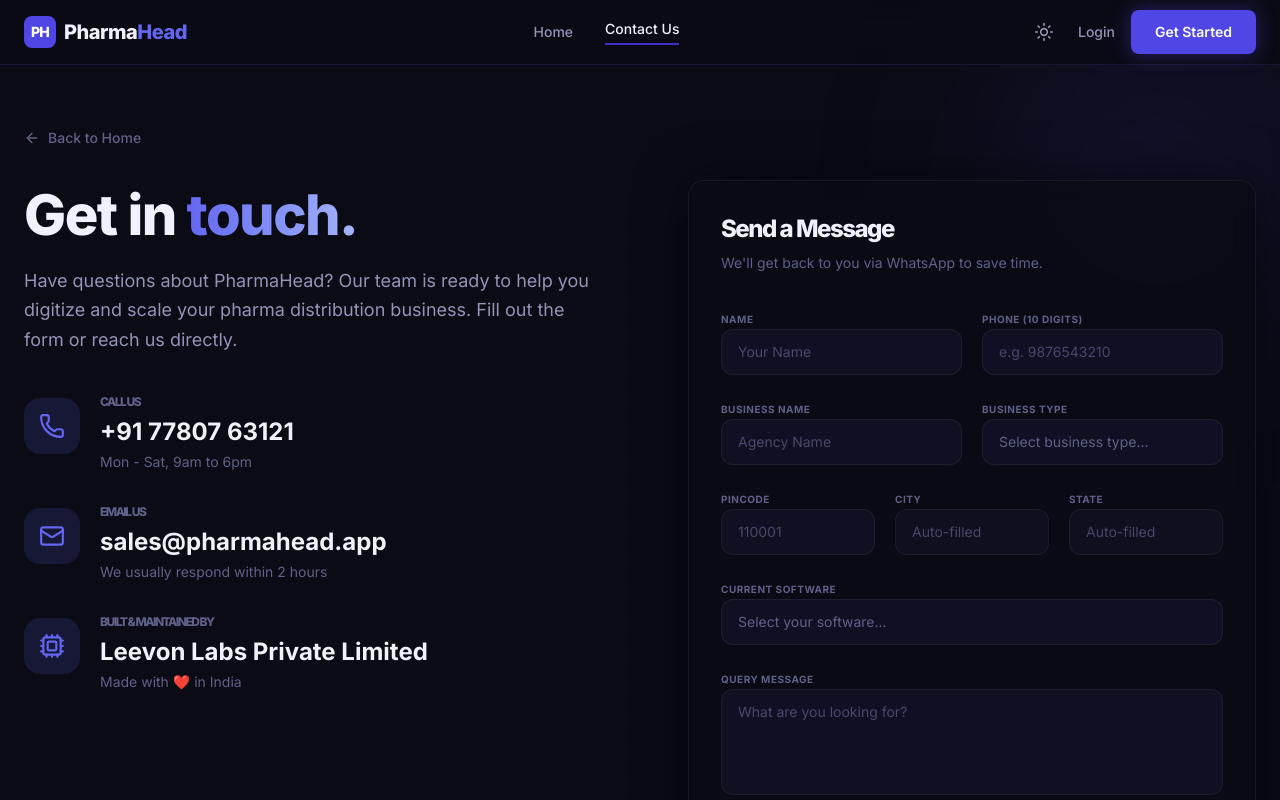
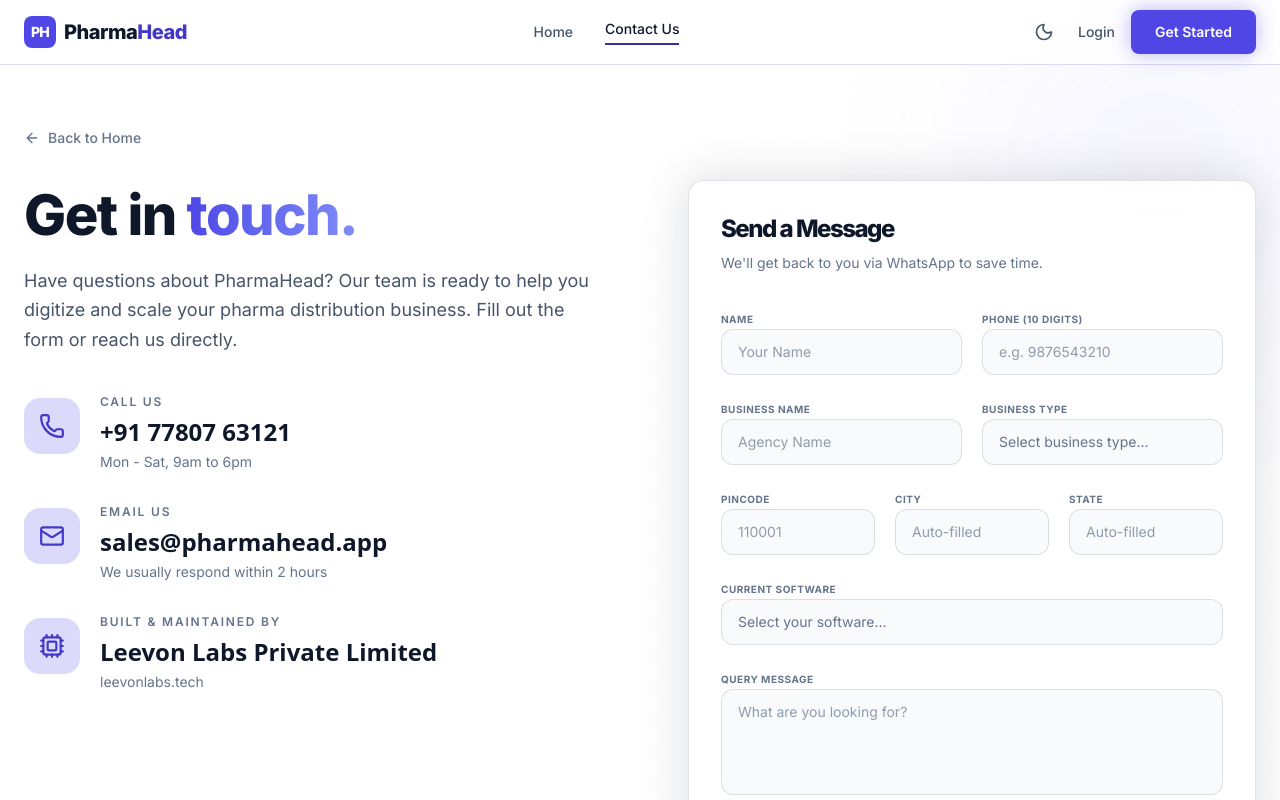
Before and after one commit to shanmukvarada/PHARMAHEAD-LANDING-PAGE, a React (Vite) app: page / in a window 1280 px wide. Both pictures are taken after a click on the button "Contact Us". Shown: the top 800 px of the page. Built offline with nearby package versions, Linux system fonts and the light colour scheme.

Commit message:
feat: Refactor color palette and typography
Updates the color palette to use a new set of purple hues for branding and adjusts typography styles for improved readability and visual hierarchy. This includes changes to gradient definitions and text element styling.

```diff
--- a/src/App.tsx
+++ b/src/App.tsx
@@ -116,7 +116,7 @@
         {/* Contact Info Side */}
         <div className="space-y-10 fade-up">
           <div>
-            <h1 className="text-[clamp(2.5rem,5vw,3.5rem)] font-heading font-black text-txt tracking-tight mb-4 leading-tight">Get in <span className="text-transparent bg-clip-text bg-gradient-to-r from-ph-lt to-[#A5B4FC]">touch.</span></h1>
+            <h1 className="text-[clamp(2.5rem,5vw,3.5rem)] font-heading font-black text-txt tracking-tight mb-4 leading-tight">Get in <span className="text-transparent bg-clip-text bg-gradient-to-r from-grad-1 to-grad-2">touch.</span></h1>
             <p className="text-lg text-txt2 leading-relaxed">
               Have questions about PharmaHead? Our team is ready to help you digitize and scale your pharma distribution business. Fill out the form or reach us directly.
             </p>
@@ -128,8 +128,8 @@
                 <Phone size={26} />
               </div>
               <div className="flex-1 overflow-hidden">
-                <h4 className="text-xs font-bold text-txt3 uppercase tracking-widest mb-1.5">Call Us</h4>
-                <p className="text-2xl font-heading font-bold text-txt hover:text-ph-lt transition-colors cursor-pointer truncate">+91 77807 63121</p>
+                <p className="text-xs font-semibold text-txt3 uppercase tracking-[0.15em] mb-1.5">Call Us</p>
+                <p className="text-xl sm:text-2xl font-sans font-bold text-txt hover:text-ph-lt transition-colors cursor-pointer truncate">+91 77807 63121</p>
                 <p className="text-sm text-txt3 mt-1">Mon - Sat, 9am to 6pm</p>
               </div>
             </div>
@@ -139,8 +139,8 @@
                 <Mail size={26} />
               </div>
               <div className="flex-1 overflow-hidden">
-                <h4 className="text-xs font-bold text-txt3 uppercase tracking-widest mb-1.5">Email Us</h4>
-                <a href="mailto:sales@pharmahead.app" className="text-2xl font-heading font-bold text-txt hover:text-ph-lt transition-colors truncate block">sales@pharmahead.app</a>
+                <p className="text-xs font-semibold text-txt3 uppercase tracking-[0.15em] mb-1.5">Email Us</p>
+                <a href="mailto:sales@pharmahead.app" className="text-xl sm:text-2xl font-sans font-bold text-txt hover:text-ph-lt transition-colors truncate block">sales@pharmahead.app</a>
                 <p className="text-sm text-txt3 mt-1">We usually respond within 2 hours</p>
               </div>
             </div>
@@ -150,16 +150,16 @@
                 <Cpu size={26} />
               </div>
               <div className="flex-1 overflow-hidden">
-                <h4 className="text-xs font-bold text-txt3 uppercase tracking-widest mb-1.5">Built & Maintained By</h4>
-                <p className="text-2xl font-heading font-bold text-txt truncate">Leevon Labs Private Limited</p>
-                <p className="text-sm text-txt3 mt-1">Made with ❤️ in India</p>
+                <p className="text-xs font-semibold text-txt3 uppercase tracking-[0.15em] mb-1.5">Built & Maintained By</p>
+                <p className="text-xl sm:text-2xl font-sans font-bold text-txt truncate">Leevon Labs Private Limited</p>
+                <a href="https://leevonlabs.tech" target="_blank" rel="noopener noreferrer" className="text-sm text-txt3 hover:text-ph-lt transition-colors mt-1 block">leevonlabs.tech</a>
               </div>
             </div>
           </div>
         </div>
 
         {/* Form Side */}
-        <div className="bg-dark/80 backdrop-blur-md border border-border2 rounded-2xl shadow-[0_0_50px_rgba(0,0,0,0.5)] flex flex-col fade-up overflow-hidden relative">
+        <div className="bg-[var(--theme-form-bg)] backdrop-blur-md border border-border2 rounded-2xl shadow-[0_0_50px_var(--theme-shadow-heavy)] flex flex-col fade-up overflow-hidden relative">
           <div className="p-6 sm:p-8">
             <h3 className="text-2xl font-heading font-bold text-txt mb-2">Send a Message</h3>
             <p className="text-sm text-txt3 mb-8">We'll get back to you via WhatsApp to save time.</p>
@@ -258,7 +258,7 @@
       B2B SaaS for Pharma Distributors in India
     </div>
     <h1 className="text-[clamp(1.75rem,7vw,3.75rem)] md:text-6xl font-heading font-bold text-txt mb-2 md:mb-6 leading-[1.1] md:leading-[1.1] tracking-tight text-balance shrink-0">
-      Your entire pharma business, <span className="text-transparent bg-clip-text bg-gradient-to-r from-ph-lt to-[#A5B4FC]">digitized.</span>
+      Your entire pharma business, <span className="text-transparent bg-clip-text bg-gradient-to-r from-grad-1 to-grad-2">digitized.</span>
     </h1>
     <p className="text-[clamp(0.85rem,3.5vw,1rem)] md:text-base text-txt2 max-w-3xl mb-4 md:mb-8 leading-[1.4] md:leading-[1.6] shrink-0 px-2 lg:px-0">
       The complete operating platform for Indian pharma distributors and retailers — orders, inventory, GST, collections, and field sales. All connected. All automatic.
@@ -582,7 +582,7 @@
           </div>
 
           <div className="order-1 md:order-2">
-            <div className="w-full bg-dark3 border border-border2 rounded-xl shadow-[0_40px_100px_rgba(0,0,0,0.4)] overflow-hidden">
+            <div className="w-full bg-dark3 border border-border2 rounded-xl shadow-[0_40px_100px_var(--theme-shadow-heavy)] overflow-hidden">
               <div className="h-12 bg-overlay border-b border-border2 flex items-center px-4 justify-between">
                 <div className="text-txt text-sm font-semibold">{activeData.cardTitle}</div>
                 <div className="flex gap-1.5">
@@ -991,7 +991,7 @@
 );
 
 export default function App() {
-  const [isDark, setIsDark] = useState(true);
+  const [isDark, setIsDark] = useState(false);
   const [currentPage, setCurrentPage] = useState<'home' | 'contact'>('home');
 
   // Apply theme class
@@ -1022,7 +1022,7 @@
   return (
     <div className="relative selection:bg-ph2 selection:text-white pb-0 overflow-x-hidden">
       {/* Background glow orb */}
-      <div className="fixed -top-[10%] -right-[10%] w-[500px] h-[500px] bg-[radial-gradient(circle,rgba(79,70,229,0.15)_0%,transparent_70%)] blur-[80px] -z-10 pointer-events-none transition-opacity duration-300"></div>
+      <div className="fixed -top-[10%] -right-[10%] w-[500px] h-[500px] bg-[radial-gradient(circle,var(--theme-glow-start)_0%,var(--theme-glow-end)_70%)] blur-[80px] -z-10 pointer-events-none transition-opacity duration-300"></div>
 
       <Navbar
         isDark={isDark}
@@ -1061,6 +1061,21 @@
             setCurrentPage('contact');
             window.scrollTo(0, 0);
           }} />
+
+          {/* Floating WhatsApp Button */}
+          <button
+            onClick={() => {
+              setCurrentPage('contact');
+              window.scrollTo(0, 0);
+            }}
+            className="fixed bottom-6 right-6 z-50 w-14 h-14 bg-[#25D366] text-white rounded-full flex items-center justify-center shadow-[0_4px_14px_rgba(37,211,102,0.4)] hover:scale-110 hover:shadow-[0_6px_20px_rgba(37,211,102,0.6)] transition-all duration-300 focus:outline-none focus:ring-4 focus:ring-[#25D366]/50 group"
+            aria-label="Contact us on WhatsApp"
+            title="Chat with us"
+          >
+            <svg xmlns="http://www.w3.org/2000/svg" width="30" height="30" fill="currentColor" viewBox="0 0 16 16" className="transform group-hover:scale-110 transition-transform duration-300 ml-[1px] mb-[1px]">
+              <path d="M13.601 2.326A7.85 7.85 0 0 0 7.994 0C3.627 0 .068 3.558.064 7.926c0 1.399.366 2.76 1.057 3.965L0 16l4.204-1.102a7.9 7.9 0 0 0 3.79.965h.004c4.368 0 7.926-3.558 7.93-7.93A7.9 7.9 0 0 0 13.6 2.326zM7.994 14.521a6.6 6.6 0 0 1-3.356-.92l-.24-.144-2.494.654.666-2.433-.156-.251a6.56 6.56 0 0 1-1.007-3.505c0-3.626 2.957-6.584 6.591-6.584a6.56 6.56 0 0 1 4.66 1.931 6.56 6.56 0 0 1 1.928 4.66c-.004 3.639-2.961 6.592-6.592 6.592m3.615-4.934c-.197-.099-1.17-.578-1.353-.646-.182-.065-.315-.099-.445.099-.133.197-.513.646-.627.775-.114.133-.232.148-.43.05-.197-.1-.836-.308-1.592-.985-.59-.525-.985-1.175-1.103-1.372-.114-.198-.011-.304.088-.403.087-.088.197-.232.296-.346.1-.114.133-.198.198-.33.065-.134.034-.248-.015-.347-.05-.099-.445-1.076-.612-1.47-.16-.389-.323-.335-.445-.34-.114-.007-.247-.007-.38-.007a.73.73 0 0 0-.529.247c-.182.198-.691.677-.691 1.654s.71 1.916.81 2.049c.098.133 1.394 2.132 3.383 2.992.47.205.84.326 1.129.418.475.152.904.129 1.246.08.38-.058 1.171-.48 1.338-.943.164-.464.164-.86.114-.943-.049-.084-.182-.133-.38-.232"/>
+            </svg>
+          </button>
         </>
       )}
 
--- a/src/index.css
+++ b/src/index.css
@@ -1,9 +1,9 @@
 @import "tailwindcss";
 
 :root {
-  --theme-ph: #4F46E5;
-  --theme-ph2: #6366F1;
-  --theme-ph-lt: #818CF8;
+  --theme-ph: #3730A3;
+  --theme-ph2: #4F46E5;
+  --theme-ph-lt: #4338CA;
   --theme-ph-xlt: #EEF2FF;
   --theme-bg: #FFFFFF;
   --theme-bg2: #F8FAFC;
@@ -11,10 +11,16 @@
   --theme-txt: #0F172A;
   --theme-txt2: #475569;
   --theme-txt3: #64748B;
-  --theme-ph-border: rgba(79, 70, 229, 0.15);
-  --theme-border2: rgba(15, 23, 42, 0.08);
-  --theme-overlay: rgba(15, 23, 42, 0.03);
-  --theme-overlay-hover: rgba(15, 23, 42, 0.06);
+  --theme-ph-border: rgba(79, 70, 229, 0.2);
+  --theme-border2: rgba(15, 23, 42, 0.12);
+  --theme-overlay: rgba(15, 23, 42, 0.04);
+  --theme-overlay-hover: rgba(15, 23, 42, 0.08);
+  --theme-shadow-heavy: rgba(15, 23, 42, 0.15);
+  --theme-form-bg: rgba(255, 255, 255, 0.9);
+  --theme-glow-start: rgba(79, 70, 229, 0.08);
+  --theme-glow-end: transparent;
+  --theme-grad-1: #4F46E5;
+  --theme-grad-2: #818CF8;
 }
 
 .dark {
@@ -28,10 +34,16 @@
   --theme-txt: #F0F0FF;
   --theme-txt2: #9294B8;
   --theme-txt3: #5F618A;
-  --theme-ph-border: rgba(99,102,241,0.15);
-  --theme-border2: rgba(255,255,255,0.06);
+  --theme-ph-border: rgba(99, 102, 241, 0.15);
+  --theme-border2: rgba(255, 255, 255, 0.06);
   --theme-overlay: rgba(255, 255, 255, 0.05);
   --theme-overlay-hover: rgba(255, 255, 255, 0.1);
+  --theme-shadow-heavy: rgba(0, 0, 0, 0.5);
+  --theme-form-bg: rgba(10, 11, 20, 0.8);
+  --theme-glow-start: rgba(79, 70, 229, 0.15);
+  --theme-glow-end: transparent;
+  --theme-grad-1: #6366F1;
+  --theme-grad-2: #A5B4FC;
 }
 
 @theme {
@@ -51,6 +63,8 @@
   --color-border2: var(--theme-border2);
   --color-overlay: var(--theme-overlay);
   --color-overlay-hover: var(--theme-overlay-hover);
+  --color-grad-1: var(--theme-grad-1);
+  --color-grad-2: var(--theme-grad-2);
 }
 
 @layer utilities {
```
